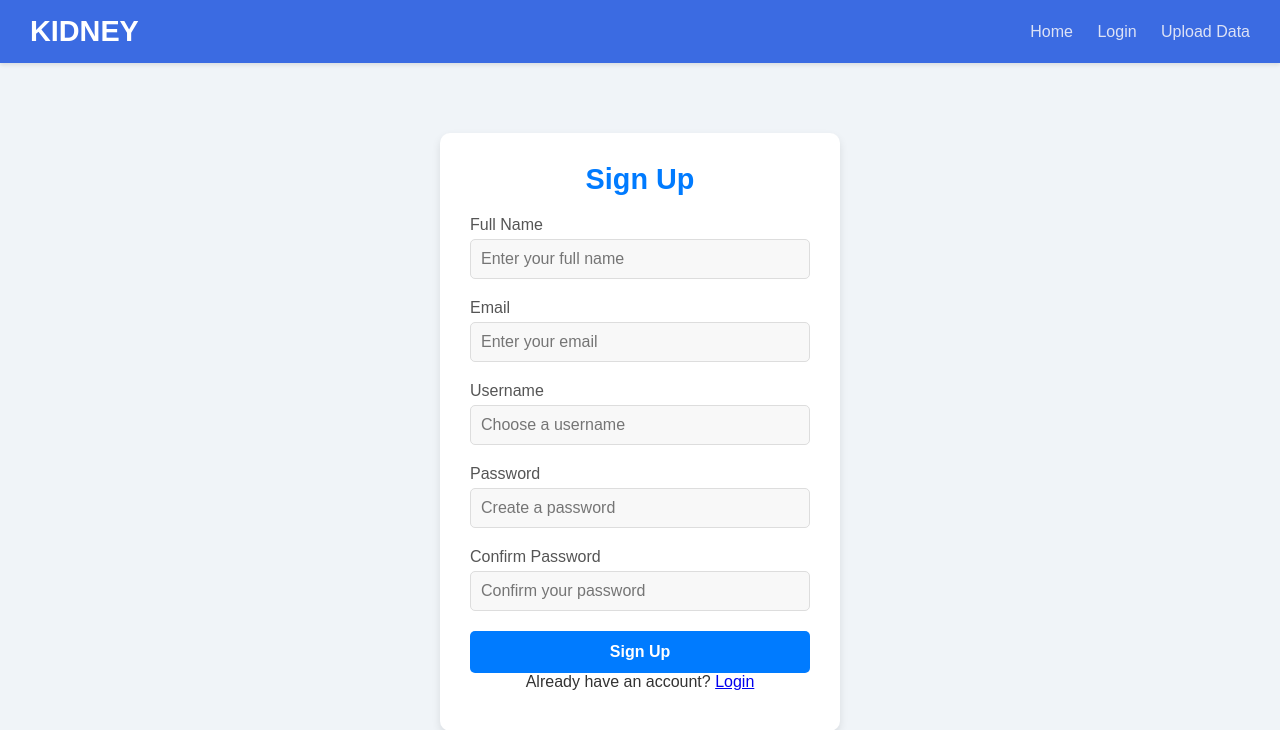
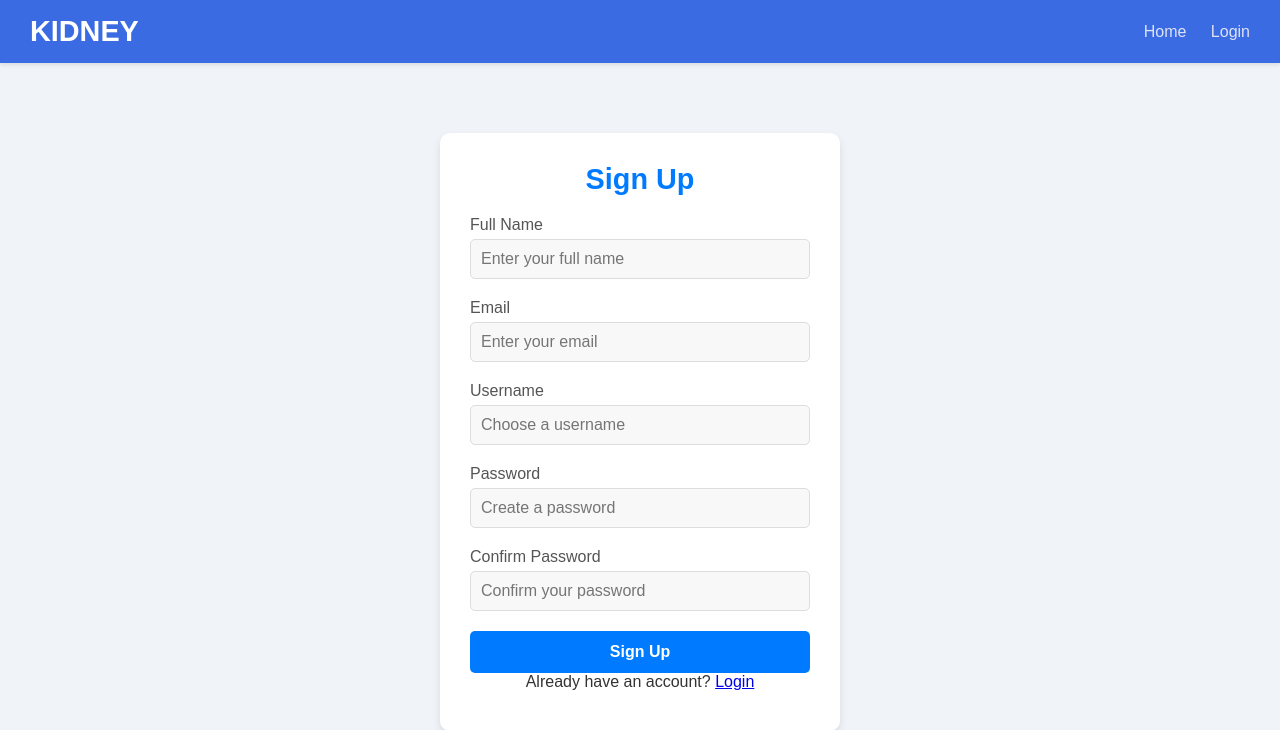
Before and after one commit to Yogesh-Gajare/Kidney-Cancer-Detection, a Flask app: page /signup in a window 1280 px wide. Shown: the top 730 px of the page. Run offline with Flask 3, Linux system fonts and the light colour scheme; some libraries are stand-ins or nearby versions.

Commit message:
Update signup.html

```diff
--- a/templates/signup.html
+++ b/templates/signup.html
@@ -14,7 +14,6 @@
             <div class="menu">
                 <a href="{{ url_for('open') }}">Home</a>
                 <a href="{{ url_for('login') }}">Login</a>
-                <a href="{{ url_for('upload') }}">Upload Data</a>
             </div>
         </nav>
     </header>
```
